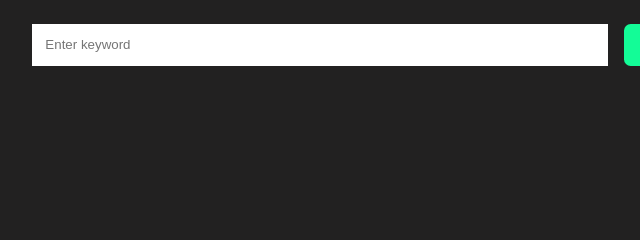
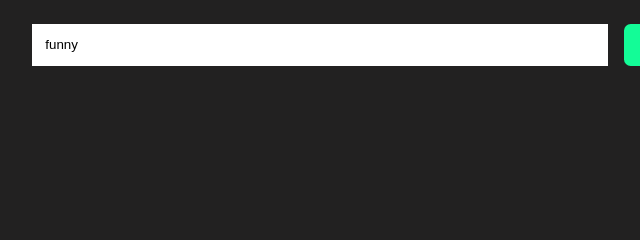
Before and after one commit to AsidyxTheHacker/gifSearchApp, a plain HTML site: page index.html in a window 1280 px wide. Shown: the top 240 px of the page, 216-856 px from the left. Drawn offline with Linux system fonts and the light colour scheme.

Commit message:
linked new script page, added value to textbox

```diff
--- a/index.html
+++ b/index.html
@@ -4,13 +4,14 @@
     <meta charset="UTF-8">
     <meta name="viewport" content="width=device-width, initial-scale=1.0">
     <script src="script.js" defer></script>
+    <script src="api-key.js" defer></script>
     <link rel="stylesheet" href="style.css">
     <title>Gif Search</title>
 </head>
 <body>
     <div class="box">
         <div class="search-container">
-            <input type="text" id="search-box" placeholder="Enter keyword">
+            <input type="text" id="search-box" value="funny" placeholder="Enter keyword">
             <button id="submit-btn">Search</button>
         </div>
         <div class="loader"></div>
```
